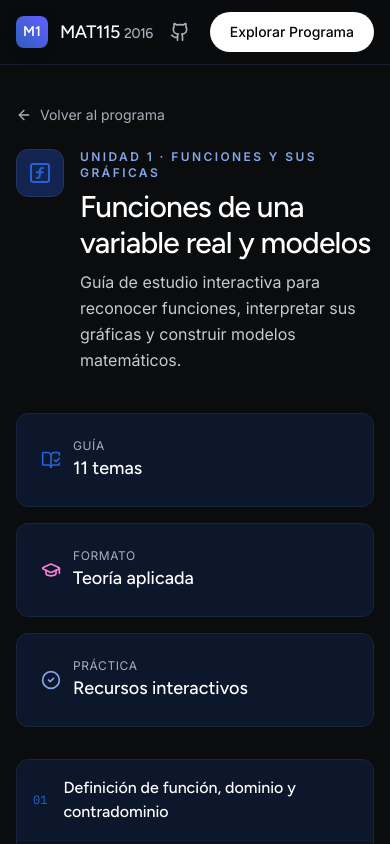
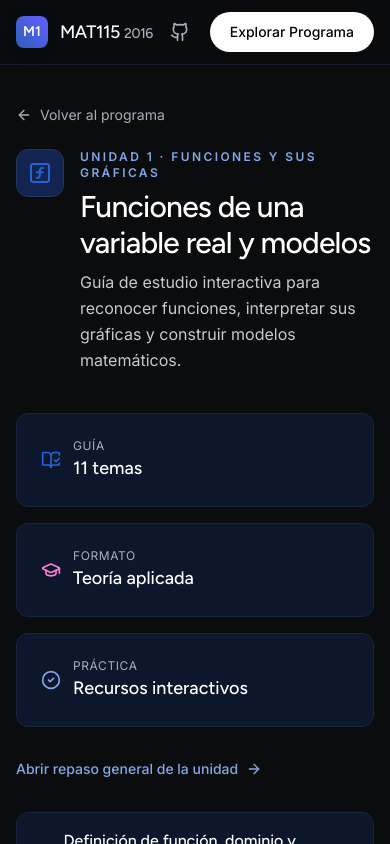
Before and after one commit to UES-Community/mat115-2016, a Next.js app: page /unidades/unidad-1 in a window 390 px wide. Shown: the top 844 px of the page. Built offline with nearby package versions, Linux system fonts and the light colour scheme.

Commit message:
feat: add Unit 1 general review

```diff
--- /dev/null
+++ b/app/unidades/unidad-1/repaso-general/page.tsx
@@ -0,0 +1,39 @@
+'use client';
+
+import Link from 'next/link';
+import { useState } from 'react';
+import { ArrowLeft, CheckCircle2, ClipboardCheck, XCircle } from 'lucide-react';
+import { Accordion, AccordionContent, AccordionItem, AccordionTrigger } from '@/components/ui/accordion';
+import MathRender from '@/components/MathRender';
+
+const checkpoints = [
+  { question: '¿Qué conjunto contiene las entradas permitidas de una función?', answer: 'Dominio', options: ['Imagen', 'Dominio', 'Contradominio'] },
+  { question: '¿Qué operación se escribe como f(g(x))?', answer: 'Composición', options: ['Cociente', 'Composición', 'Producto'] },
+  { question: '¿Qué condición caracteriza a una función par?', answer: 'f(−x) = f(x)', options: ['f(−x) = f(x)', 'f(−x) = −f(x)', 'f(x) = 0'] },
+];
+
+export default function UnitOneReviewPage() {
+  const [current, setCurrent] = useState(0);
+  const [selected, setSelected] = useState<string | null>(null);
+  const checkpoint = checkpoints[current];
+  const isCorrect = selected === checkpoint.answer;
+
+  function choose(answer: string) {
+    setSelected(answer);
+  }
+
+  function next() {
+    setCurrent((value) => (value + 1) % checkpoints.length);
+    setSelected(null);
+  }
+
+  return (
+    <div className="mx-auto max-w-[1200px] space-y-10 px-4 py-10 sm:py-16">
+      <div className="space-y-5"><Link href="/unidades/unidad-1" className="inline-flex items-center gap-2 text-sm text-ash transition-colors hover:text-quartz"><ArrowLeft className="h-4 w-4" />Volver a la guía de Unidad 1</Link><div className="space-y-2"><p className="text-xs font-semibold uppercase tracking-[0.2em] text-frosted-lilac">Unidad 1 · Repaso general</p><h1 className="font-figtree text-3xl font-medium tracking-tight text-quartz sm:text-5xl">Funciones y sus gráficas</h1><p className="max-w-3xl text-base leading-relaxed text-mist">Consolida las ideas que conectan dominio, operaciones, composición, inversas y transformaciones antes de avanzar a la siguiente unidad.</p></div></div>
+
+      <Accordion type="single" collapsible defaultValue="mapa" className="space-y-3"><AccordionItem value="mapa" className="overflow-hidden rounded-cards border border-obsidian-edge bg-deep-sea"><AccordionTrigger className="p-5 text-left font-figtree text-xl text-quartz">Mapa de conceptos</AccordionTrigger><AccordionContent className="border-t border-inkline px-5 pb-5 pt-4"><div className="grid gap-4 md:grid-cols-2"><article className="rounded-lg border border-sapphire-hairline bg-cobalt-panel/50 p-4"><p className="text-xs font-semibold uppercase tracking-wider text-frosted-lilac">Representación</p><p className="mt-2 text-sm leading-relaxed text-mist">Una función puede describirse con regla, tabla, gráfica o modelo. Todas representan la misma correspondencia entre entradas y salidas.</p><MathRender math="(x, f(x)) \\in \\operatorname{Graf}(f)" block /></article><article className="rounded-lg border border-sapphire-hairline bg-cobalt-panel/50 p-4"><p className="text-xs font-semibold uppercase tracking-wider text-frosted-lilac">Transformación</p><p className="mt-2 text-sm leading-relaxed text-mist">Las operaciones y cambios de parámetros permiten comparar gráficas sin reconstruir cada punto desde cero.</p><MathRender math="g(x) = a f(b(x-h)) + k" block /></article></div></AccordionContent></AccordionItem></Accordion>
+
+      <section className="agentql-highlight-card space-y-6"><div className="flex items-center gap-3"><ClipboardCheck className="h-6 w-6 text-signal-blue" /><div><p className="text-xs font-semibold uppercase tracking-wider text-frosted-lilac">Autoevaluación</p><h2 className="font-figtree text-2xl text-quartz">Checkpoint {current + 1} de {checkpoints.length}</h2></div></div><p className="text-lg text-quartz">{checkpoint.question}</p><div className="grid gap-3 sm:grid-cols-3">{checkpoint.options.map((option) => <button key={option} type="button" onClick={() => choose(option)} className={`rounded-lg border px-4 py-3 text-left text-sm transition-colors ${selected === option ? 'border-frosted-lilac bg-cobalt-panel text-quartz' : 'border-obsidian-edge text-mist hover:border-sapphire-hairline hover:text-quartz'}`}>{option}</button>)}</div>{selected && <div className={`flex items-start gap-3 text-sm ${isCorrect ? 'text-emerald-200' : 'text-pink-200'}`} role="status">{isCorrect ? <CheckCircle2 className="h-5 w-5 shrink-0" /> : <XCircle className="h-5 w-5 shrink-0" />}<p>{isCorrect ? 'Correcto. Puedes pasar al siguiente checkpoint.' : `La respuesta correcta es: ${checkpoint.answer}.`}</p></div>}{selected && <button type="button" onClick={next} className="btn-primary text-sm">Siguiente checkpoint</button>}</section>
+    </div>
+  );
+}
--- a/components/UnitOneGuide.tsx
+++ b/components/UnitOneGuide.tsx
@@ -145,6 +145,14 @@ export default function UnitOneGuide() {
         </div>
       </div>
 
+      <Link
+        href="/unidades/unidad-1/repaso-general"
+        className="inline-flex items-center gap-2 text-sm font-medium text-frosted-lilac transition-colors hover:text-quartz"
+      >
+        Abrir repaso general de la unidad
+        <ArrowRight className="h-4 w-4" />
+      </Link>
+
       <Accordion type="single" collapsible defaultValue="definicion-dominio" className="space-y-3">
         {topics.map((topic) => (
           <AccordionItem
```
